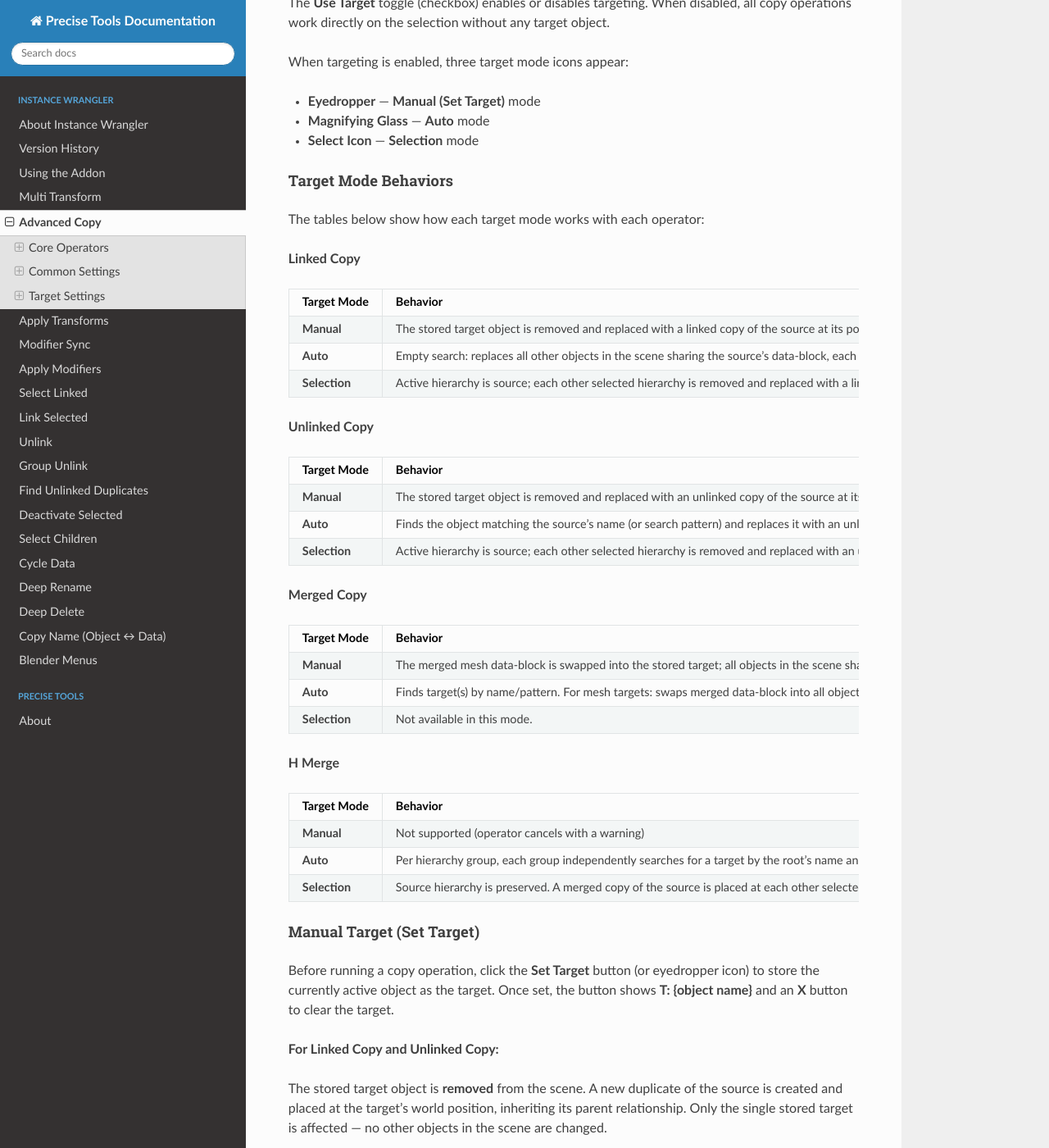
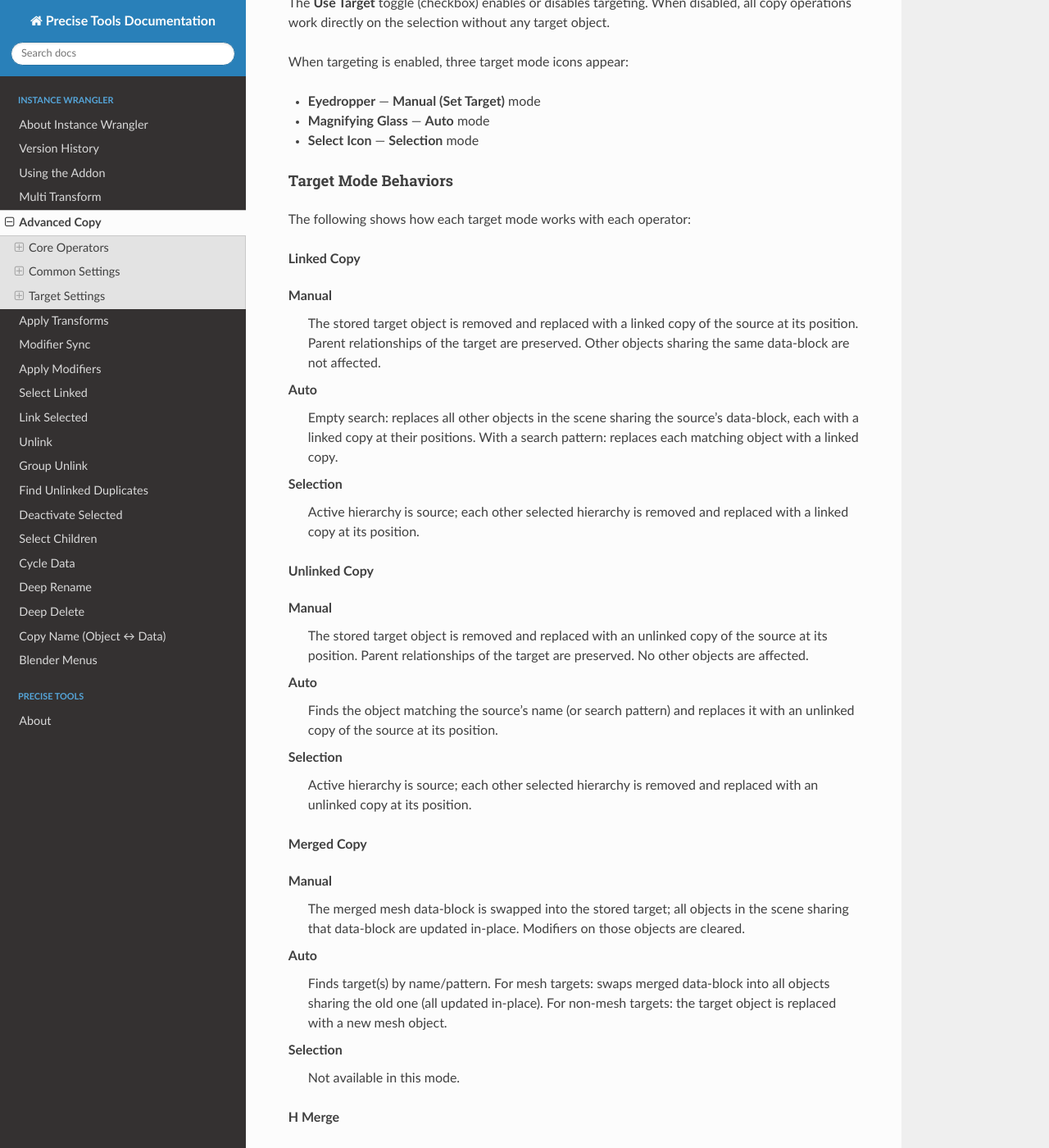
Before and after one commit to jb1981dev/Precise-Docs, a Sphinx documentation site: the page built from docs/source/instwrangler/advancedcopy.rst, in a window 1280 px wide and 1400 px high, scrolled down 6589 px. Shown: the whole window at 82% size. Built offline with Sphinx 7.4.7 and the Read the Docs theme 3.1.0, drawn with Linux system fonts in a browser that asks for light colours.

Commit message:
Refactor target mode behaviors in Advanced Copy documentation for improved clarity and consistency.

```diff
--- a/docs/source/instwrangler/advancedcopy.rst
+++ b/docs/source/instwrangler/advancedcopy.rst
@@ -172,67 +172,51 @@ When targeting is enabled, three target mode icons appear:
 Target Mode Behaviors
 ^^^^^^^^^^^^^^^^^^^^^
 
-The tables below show how each target mode works with each operator:
+The following shows how each target mode works with each operator:
 
 **Linked Copy**
 
-.. list-table::
-   :widths: 20 80
-   :header-rows: 1
+Manual
+   The stored target object is removed and replaced with a linked copy of the source at its position. Parent relationships of the target are preserved. Other objects sharing the same data-block are not affected.
 
-   * - Target Mode
-     - Behavior
-   * - **Manual**
-     - The stored target object is removed and replaced with a linked copy of the source at its position. Parent relationships of the target are preserved. Other objects sharing the same data-block are not affected.
-   * - **Auto**
-     - Empty search: replaces all other objects in the scene sharing the source's data-block, each with a linked copy at their positions. With a search pattern: replaces each matching object with a linked copy.
-   * - **Selection**
-     - Active hierarchy is source; each other selected hierarchy is removed and replaced with a linked copy at its position.
+Auto
+   Empty search: replaces all other objects in the scene sharing the source's data-block, each with a linked copy at their positions. With a search pattern: replaces each matching object with a linked copy.
+
+Selection
+   Active hierarchy is source; each other selected hierarchy is removed and replaced with a linked copy at its position.
 
 **Unlinked Copy**
 
-.. list-table::
-   :widths: 20 80
-   :header-rows: 1
+Manual
+   The stored target object is removed and replaced with an unlinked copy of the source at its position. Parent relationships of the target are preserved. No other objects are affected.
 
-   * - Target Mode
-     - Behavior
-   * - **Manual**
-     - The stored target object is removed and replaced with an unlinked copy of the source at its position. Parent relationships of the target are preserved. No other objects are affected.
-   * - **Auto**
-     - Finds the object matching the source's name (or search pattern) and replaces it with an unlinked copy of the source at its position.
-   * - **Selection**
-     - Active hierarchy is source; each other selected hierarchy is removed and replaced with an unlinked copy at its position.
+Auto
+   Finds the object matching the source's name (or search pattern) and replaces it with an unlinked copy of the source at its position.
+
+Selection
+   Active hierarchy is source; each other selected hierarchy is removed and replaced with an unlinked copy at its position.
 
 **Merged Copy**
 
-.. list-table::
-   :widths: 20 80
-   :header-rows: 1
+Manual
+   The merged mesh data-block is swapped into the stored target; all objects in the scene sharing that data-block are updated in-place. Modifiers on those objects are cleared.
 
-   * - Target Mode
-     - Behavior
-   * - **Manual**
-     - The merged mesh data-block is swapped into the stored target; all objects in the scene sharing that data-block are updated in-place. Modifiers on those objects are cleared.
-   * - **Auto**
-     - Finds target(s) by name/pattern. For mesh targets: swaps merged data-block into all objects sharing the old one (all updated in-place). For non-mesh targets: the target object is replaced with a new mesh object.
-   * - **Selection**
-     - Not available in this mode.
+Auto
+   Finds target(s) by name/pattern. For mesh targets: swaps merged data-block into all objects sharing the old one (all updated in-place). For non-mesh targets: the target object is replaced with a new mesh object.
+
+Selection
+   Not available in this mode.
 
 **H Merge**
 
-.. list-table::
-   :widths: 20 80
-   :header-rows: 1
+Manual
+   Not supported (operator cancels with a warning)
 
-   * - Target Mode
-     - Behavior
-   * - **Manual**
-     - Not supported (operator cancels with a warning)
-   * - **Auto**
-     - Per hierarchy group, each group independently searches for a target by the root's name and swaps the merged data-block into all matching instances.
-   * - **Selection**
-     - Source hierarchy is preserved. A merged copy of the source is placed at each other selected hierarchy's position; those hierarchies are removed.
+Auto
+   Per hierarchy group, each group independently searches for a target by the root's name and swaps the merged data-block into all matching instances.
+
+Selection
+   Source hierarchy is preserved. A merged copy of the source is placed at each other selected hierarchy's position; those hierarchies are removed.
 
 Manual Target (Set Target)
 ^^^^^^^^^^^^^^^^^^^^^^^^^^
```
